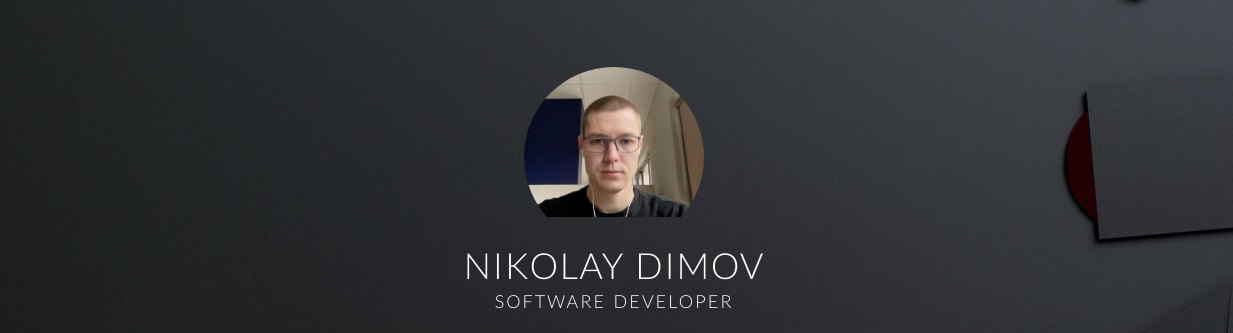
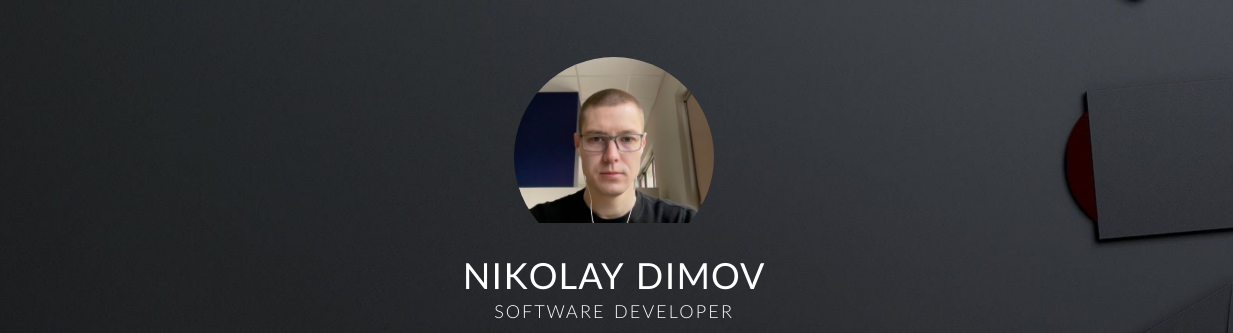
Before and after one commit to NikolayDimov/portfolio, a plain HTML site: page index.html in a window 1280 px wide. Shown: the part 196-529 px from the top of the page, 47-1280 px from the left. Drawn offline with nearby package versions, Linux system fonts and the light colour scheme; some packages are replaced by stand-ins of ours; a script that the page names is missing.

Commit message:
feat(header) h1

```diff
--- a/styles/header.css
+++ b/styles/header.css
@@ -112,7 +112,7 @@ header .nav-items li::after {
 }
 
 .header_content .media {
-    width: 180px;
+    width: 200px;
     height: auto;
     overflow: hidden;
     aspect-ratio: 1/1;
@@ -127,17 +127,17 @@ img {
 
 .heading-primary--main {
     font-size: 36px;
-    letter-spacing: 1.5px;
-    word-spacing: 2px;
+    letter-spacing: 1.2px;
+    word-spacing: 3px;
     text-transform: uppercase;
-    font-weight: 300;
+    font-weight: 400;
     line-height: 36px;
 }
 
 .heading-primary--sub {
     font-size: 18px;
     letter-spacing: 2px;
-    word-spacing: 2px;
+    word-spacing: 3px;
     text-transform: uppercase;
     font-weight: 300;
     line-height: 36px;
```
